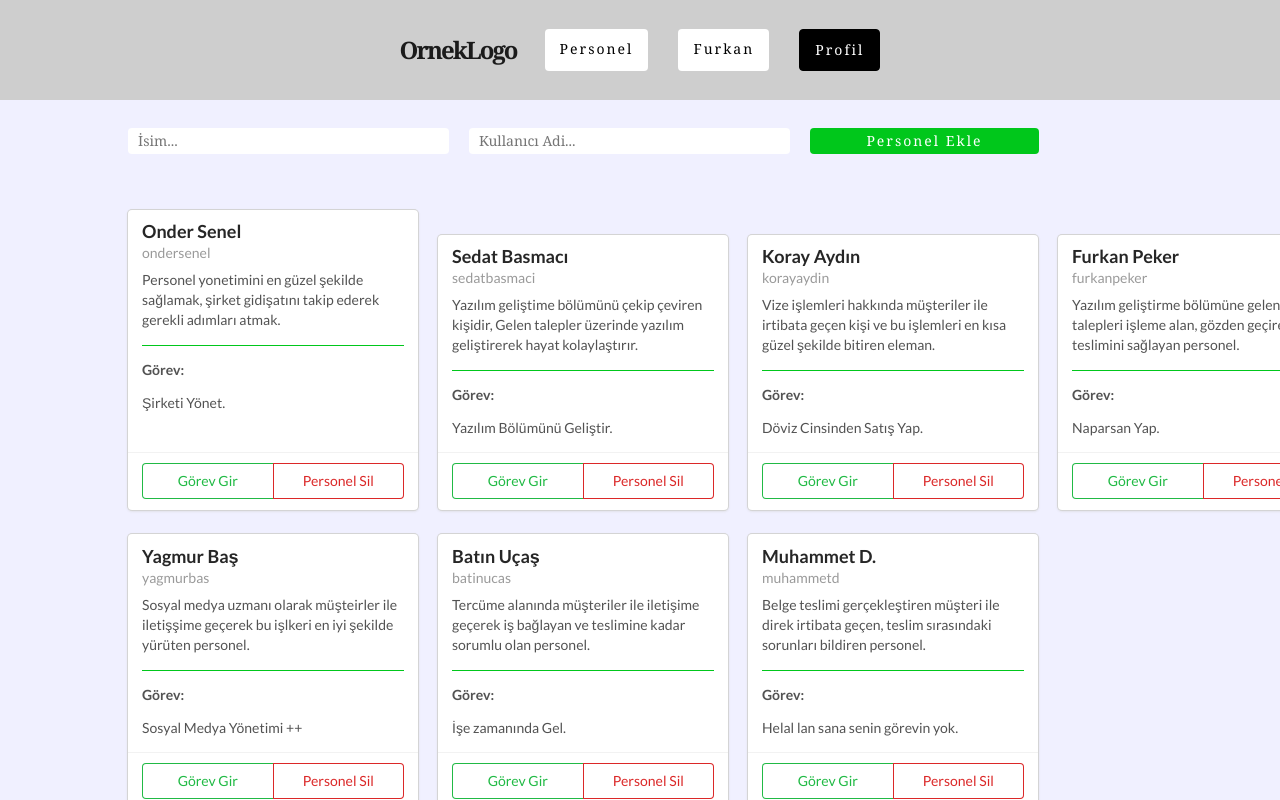
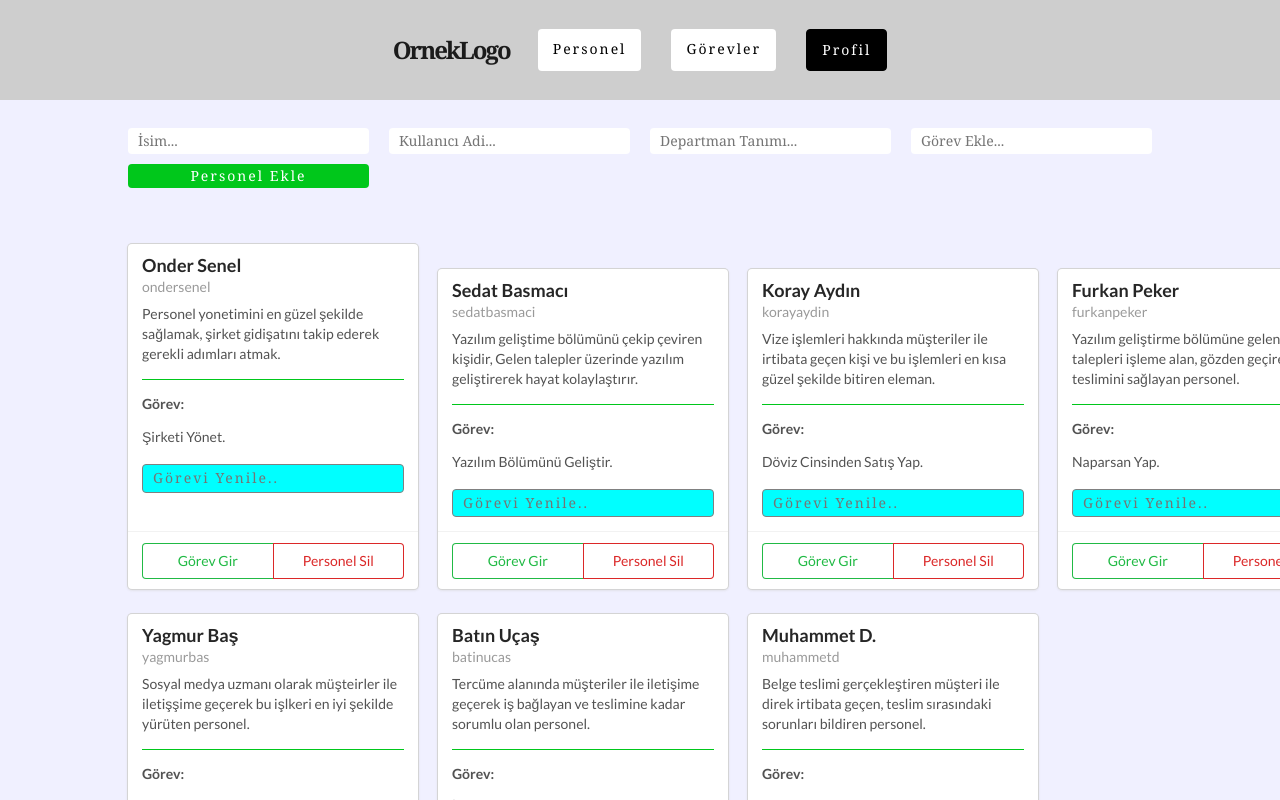
Before and after one commit to furkanpekercom/login-proje-kullanici-gorev, a React (Create React App) app: page /furkan in a window 1280 px wide. Both pictures are taken after typing "Sample", "name@example.com", "Sample123" into the empty fields and a click on the button "Giriş". Shown: the top 800 px of the page. Built offline with nearby package versions, Linux system fonts and the light colour scheme.

Commit message:
Herşey tamam kardeşim

```diff
--- a/src/Components/Navbar/Navbar.js
+++ b/src/Components/Navbar/Navbar.js
@@ -27,7 +27,7 @@ const Navbar = () => {
           </li>
           <li className="menu-li-ilk">
             <Link to="/furkan" className="nav-links">
-              Furkan
+              Görevler
             </Link>
           </li>
           <li className="menu-li-iki">
--- a/src/Components/Personel.css
+++ b/src/Components/Personel.css
@@ -22,6 +22,7 @@
    padding: 4px 10px;
    background-color: rgb(0, 199, 27);
    border: none;
+   margin-top: 10px;
    border-radius: 4px;
    color: rgb(255, 255, 255);
    font-family: Cambria, Cochin, Georgia, Times, 'Times New Roman', serif;
@@ -52,3 +53,17 @@
    font-family: Cambria, Cochin, Georgia, Times, 'Times New Roman', serif;
    letter-spacing: 2px;
 }
+
+
+.show-div > input {
+    border: 1px solid gray;
+    background-color: aqua;
+    padding: 5px 10px;
+    margin-top: 10px;
+    width: 100%;
+    border-radius: 4px;
+    font-family: Cambria, Cochin, Georgia, Times, 'Times New Roman', serif;
+    letter-spacing: 2px;
+
+
+}
--- a/src/Furkan.js
+++ b/src/Furkan.js
@@ -1,6 +1,11 @@
 import {useState} from "react";
 import {useSelector, useDispatch} from "react-redux";
-import {addUser, deleteUser, updateUsername} from "../src/features/Users";
+import {
+  addUser,
+  deleteUser,
+  updateUsername,
+  yeniGorevEkle,
+} from "../src/features/Users";
 import "../src/Components/Personel.css";
 import Navbar from "./Components/Navbar/Navbar";
 
@@ -9,10 +14,11 @@ function App() {
 
   const dispatch = useDispatch();
   const [name, setName] = useState("");
+  const [username, setUsername] = useState("");
   const [gorev, setGorev] = useState("");
+  const [newGorevekle, setGorevEkle] = useState("");
+
   const [verilenGorev, setVerilenGorev] = useState("");
-  const [username, setUsername] = useState("");
-  const [newUsername, setNewUsername] = useState("");
 
   return (
     <div className="personel">
@@ -32,6 +38,20 @@ function App() {
             setUsername(event.target.value);
           }}
         />
+        <input
+          type="text"
+          placeholder="Departman Tanımı..."
+          onChange={(event) => {
+            setGorev(event.target.value);
+          }}
+        />
+        <input
+          type="text"
+          placeholder="Görev Ekle..."
+          onChange={(event) => {
+            setVerilenGorev(event.target.value);
+          }}
+        />
         <button
           onClick={() => {
             dispatch(
@@ -39,6 +59,8 @@ function App() {
                 id: userList[userList.length - 1].id + 1,
                 name,
                 username,
+                gorev,
+                verilenGorev,
               })
             );
           }}
@@ -61,13 +83,39 @@ function App() {
                     <div className="show-div">
                       <h5>Görev: </h5>
                       <p>{user.verilenGorev}</p>
+                      <input
+                        type="text"
+                        placeholder="Görevi Yenile.."
+                        onChange={(event) => {
+                          setGorevEkle(event.target.value);
+                        }}
+                      />
                     </div>
                   </div>
                 </div>
                 <div className="extra content">
                   <div className="ui two buttons">
-                    <div className="ui basic green button" >Görev Gir</div>
-                    <div className="ui basic red button">Personel Sil</div>
+                    <div
+                      className="ui basic green button"
+                      onClick={() => {
+                        dispatch(
+                          yeniGorevEkle({
+                            id: user.id,
+                            verilenGorev: newGorevekle,
+                          })
+                        );
+                      }}
+                    >
+                      Görev Gir
+                    </div>
+                    <div
+                      className="ui basic red button"
+                      onClick={() => {
+                        dispatch(deleteUser({id: user.id}));
+                      }}
+                    >
+                      Personel Sil
+                    </div>
                   </div>
                 </div>
               </div>
--- a/src/features/Users.js
+++ b/src/features/Users.js
@@ -19,8 +19,16 @@ export const userSlice = createSlice({
             }
         })
     },
+
+    yeniGorevEkle: (state,action) => {
+        state.value.map((user) => {
+            if(user.id === action.payload.id){
+                user.verilenGorev = action.payload.verilenGorev;
+            }
+        })
+    }
   },
 });
 
-export const {addUser, deleteUser, updateUsername} = userSlice.actions;
+export const {addUser, deleteUser, updateUsername, yeniGorevEkle} = userSlice.actions;
 export default userSlice.reducer;
```
